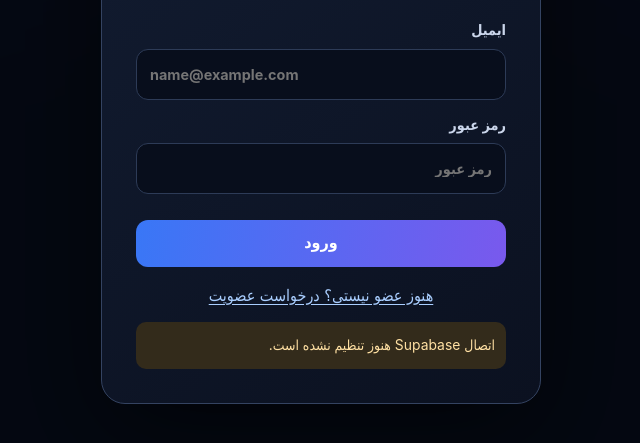
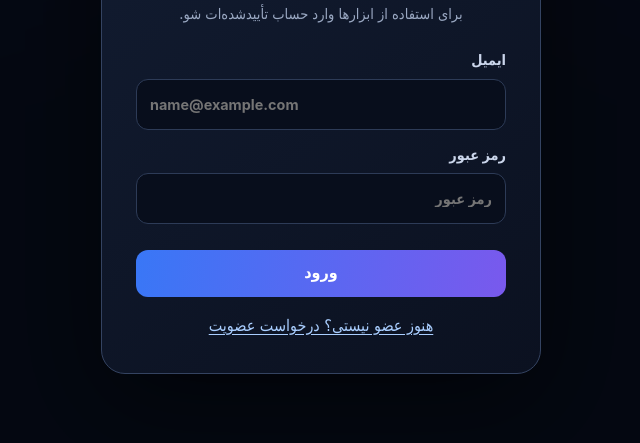
Before and after one commit to darktools45/DarkTools, a plain HTML site: page index.html in a window 1280 px wide. Shown: the part 281-724 px from the top of the page, without its empty margins (319-959 px from the left). Drawn offline with nearby package versions, Linux system fonts and the light colour scheme.

Commit message:
Update index.html

```diff
--- a/index.html
+++ b/index.html
@@ -119,8 +119,8 @@ body.dt-locked>*:not(#dtNewGate):not(script):not(style){display:none!important}
 <script id="dtAuth">
 (()=>{
 // ===== تنظیمات: این دو مقدار را از Supabase > Settings > API بردار =====
-const SUPABASE_URL='YOUR_SUPABASE_URL';
-const SUPABASE_ANON_KEY='YOUR_SUPABASE_ANON_KEY'; // کلید anon عمومی است؛ service_role را هرگز اینجا نگذار
+const SUPABASE_URL='https://iukvmgqzwvsjqeocixep.supabase.co';
+const SUPABASE_ANON_KEY='sb_publishable_XoWBukGyTffrVsha1lZh_A_6NhWCK71'; // کلید anon عمومی است؛ service_role را هرگز اینجا نگذار
 const TURNSTILE_SITE_KEY=''; // اختیاری: Site Key کلودفلر Turnstile (در Supabase > Auth > Attack Protection هم فعال شود)
 // =====================================================================
 const $=id=>document.getElementById(id);
```
